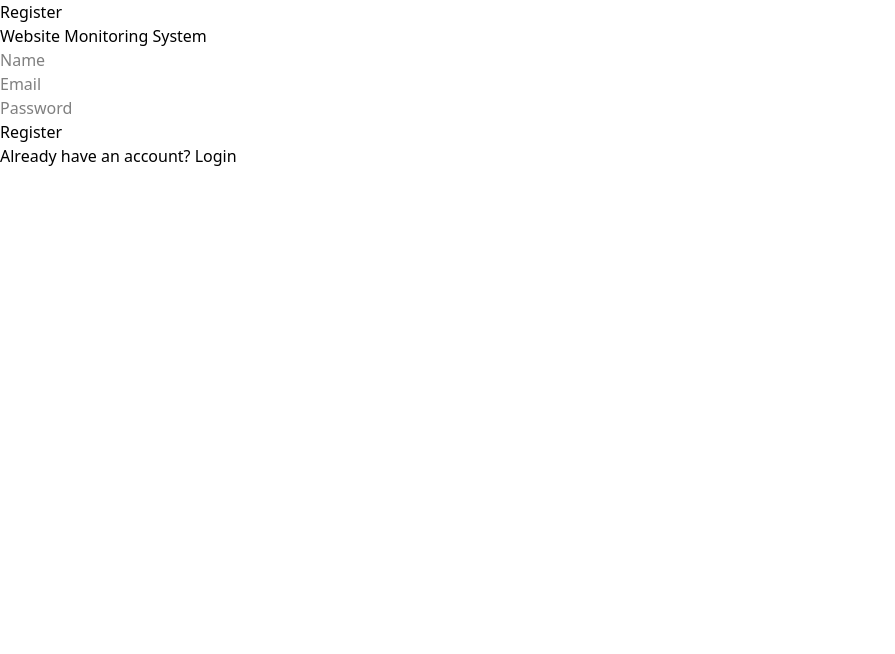
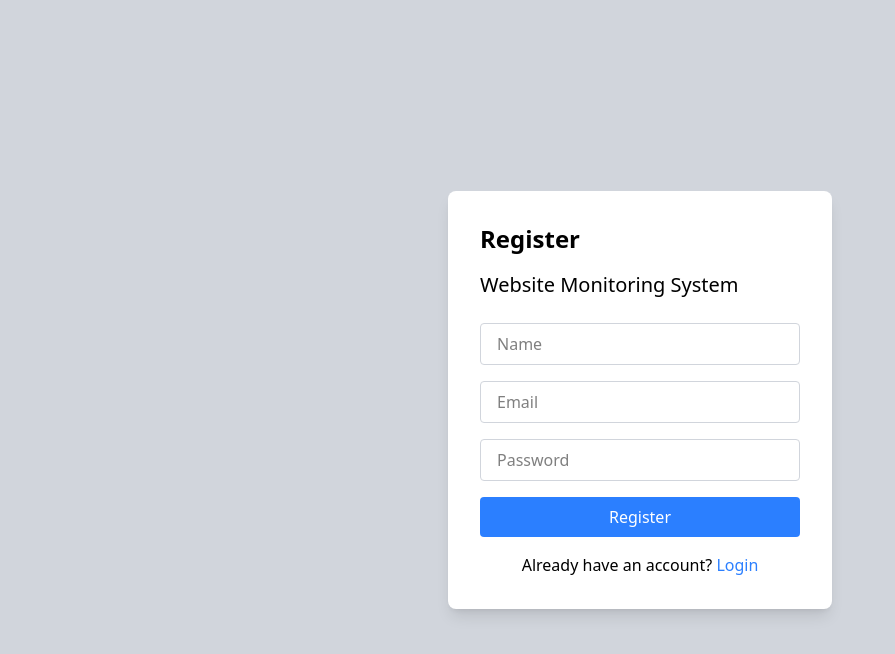
Before and after one commit to asiripr/website-monitoring-system, a React (Vite) app in the folder website-monitoring-system-frontend/: page /register in a window 1280 px wide. Shown: the top 654 px of the page, without its empty margins (0-895 px from the left). Built offline with nearby package versions, Linux system fonts and the light colour scheme; no server answers.

Commit message:
added styles to the register and login pages

```diff
--- a/website-monitoring-system-frontend/src/pages/Login.tsx
+++ b/website-monitoring-system-frontend/src/pages/Login.tsx
@@ -22,7 +22,7 @@ const Login = () => {
 
       // calls the login function with the current email and password
       await login(email, password);
-      alert("Login Successfull!");
+      alert("Login Successful!");
 
       // redirect to dashboard
       navigate("/dashboard");
@@ -34,18 +34,41 @@ const Login = () => {
     }
   };
 
+  return (
+    <div className="flex items-center justify-center min-h-screen bg-gray-300">
+      <div className="bg-white p-8 rounded-lg shadow-lg w-96">
+        <h1 className="text-2xl font-bold mb-4 text-black">Login</h1>
+        <h2 className="text-xl mb-6 text-black">Website Monitoring System</h2>
 
-  return (
-    <div className="login-container">
-      <h1>Login</h1>
-      <h2>Website Monitoring System</h2>
-
-      {/*  defines a form that calls the handleLogin function when submitted. */}
-      <form onSubmit={handleLogin}>
-        <input type="email" placeholder="Email" value={email} onChange={e => setEmail(e.target.value)} required /><br />
-        <input type="password" placeholder="Password" value={password} onChange={e => setPassword(e.target.value)} required /><br />
-        <button type="submit">Login</button>
-      </form>
+        {/*  defines a form that calls the handleLogin function when submitted. */}
+        <form onSubmit={handleLogin} className="space-y-4">
+          <input
+            type="email"
+            placeholder="Email"
+            value={email}
+            onChange={e => setEmail(e.target.value)}
+            required
+            className="text-black w-full px-4 py-2 border border-gray-300 rounded focus:ring focus:ring-blue-200"
+          />
+          <input
+            type="password"
+            placeholder="Password"
+            value={password}
+            onChange={e => setPassword(e.target.value)}
+            required
+            className="text-black w-full px-4 py-2 border border-gray-300 rounded focus:ring focus:ring-blue-200"
+          />
+          <button
+            type="submit"
+            className="w-full bg-blue-500 text-white px-4 py-2 rounded hover:bg-blue-600"
+          >
+            Login
+          </button>
+        </form>
+        <p className="text-center mt-4 text-black">
+          Create new account? <a href="/register" className="text-blue-500 hover:underline">Register</a>
+        </p>
+      </div>
     </div>
   );
 };
--- a/website-monitoring-system-frontend/src/pages/Register.tsx
+++ b/website-monitoring-system-frontend/src/pages/Register.tsx
@@ -36,20 +36,49 @@ const Register = () => {
         }
     };
 
+    return (
+        <div className="flex items-center justify-center min-h-screen bg-gray-300 text-white">
+            <div className="bg-white p-8 rounded-lg shadow-lg w-96">
+                <h1 className="text-2xl font-bold mb-4 text-black">Register</h1>
+                <h2 className="text-xl mb-6 text-black">Website Monitoring System</h2>
 
-    return (
-        <div className="register-container">
-            <h1>Register</h1>
-            <h2>Website Monitoring System</h2>
-
-            {/*  defines a form that calls the handleRegister function when submitted. */}
-            <form onSubmit={handleRegister}>
-                <input type="text" placeholder="Name" value={name} onChange={e => setName(e.target.value)} required /><br />
-                <input type="email" placeholder="Email" value={email} onChange={e => setEmail(e.target.value)} required /><br />
-                <input type="password" placeholder="Password" value={password} onChange={e => setPassword(e.target.value)} required /><br />
-                <button type="submit">Register</button>
-            </form>
-            <p>Already have an account? <a href="/login">Login</a></p>
+                {/*  defines a form that calls the handleRegister function when submitted. */}
+                <form onSubmit={handleRegister} className="space-y-4">
+                    <input
+                        type="text"
+                        placeholder="Name"
+                        value={name}
+                        onChange={e => setName(e.target.value)}
+                        required
+                        className="text-black w-full px-4 py-2 border border-gray-300 rounded focus:ring focus:ring-blue-200"
+                    />
+                    <input
+                        type="email"
+                        placeholder="Email"
+                        value={email}
+                        onChange={e => setEmail(e.target.value)}
+                        required
+                        className="text-black w-full px-4 py-2 border border-gray-300 rounded focus:ring focus:ring-blue-200"
+                    />
+                    <input
+                        type="password"
+                        placeholder="Password"
+                        value={password}
+                        onChange={e => setPassword(e.target.value)}
+                        required
+                        className="text-black w-full px-4 py-2 border border-gray-300 rounded focus:ring focus:ring-blue-200"
+                    />
+                    <button
+                        type="submit"
+                        className="w-full bg-blue-500 text-white px-4 py-2 rounded hover:bg-blue-600"
+                    >
+                        Register
+                    </button>
+                </form>
+                <p className="text-center mt-4 text-black">
+                    Already have an account? <a href="/login" className="text-blue-500 hover:underline">Login</a>
+                </p>
+            </div>
         </div>
     );
 };
```
Also changed, not shown: 1 other file (tests, documents, lock files or other folders).
